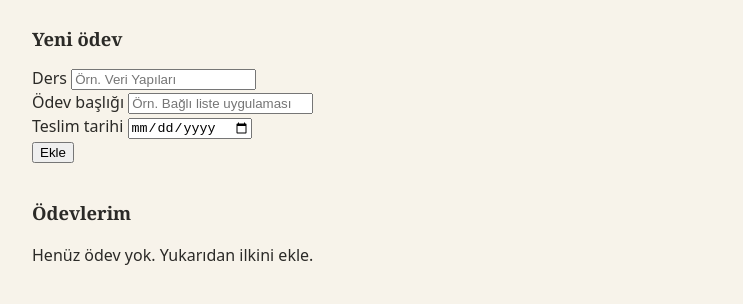
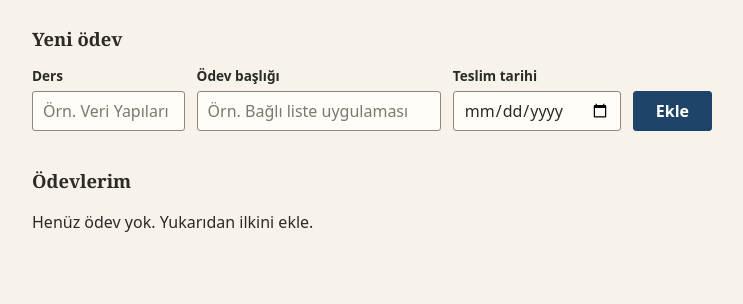
Before and after one commit to summitman001/odev-takipci, a plain HTML site: page index.html in a window 1280 px wide. Shown: the part 118-422 px from the top of the page, without its empty margins (268-1011 px from the left). Drawn offline with Linux system fonts and the light colour scheme.

Commit message:
Form masaüstünde tek satıra alındı, input ve buton sadeleştirildi

```diff
--- a/style.css
+++ b/style.css
@@ -74,3 +74,104 @@ main.icerik {
   font-size: 1.15rem;
   font-weight: 700;
 }
+
+/* Form: masaüstünde tek satır, dar ekranda alt alta */
+#odev-formu {
+  display: grid;
+  grid-template-columns: minmax(0, 1fr) minmax(0, 1.6fr) 10.5rem auto;
+  grid-template-areas:
+    "ders baslik tarih buton"
+    "uyari uyari uyari uyari";
+  column-gap: 12px;
+  row-gap: 0;
+  align-items: end;
+}
+
+.alan {
+  display: flex;
+  flex-direction: column;
+  gap: 4px;
+}
+
+.alan:nth-of-type(1) {
+  grid-area: ders;
+}
+
+.alan:nth-of-type(2) {
+  grid-area: baslik;
+}
+
+.alan:nth-of-type(3) {
+  grid-area: tarih;
+}
+
+label {
+  font-size: 0.85rem;
+  font-weight: 600;
+}
+
+input {
+  width: 100%;
+  height: 2.5rem;
+  padding: 0 10px;
+  border: 1px solid var(--cizgi-koyu);
+  border-radius: 3px;
+  background: var(--satir);
+  color: inherit;
+  font: inherit;
+}
+
+input::placeholder {
+  color: #7d786b;
+}
+
+input:focus {
+  outline: 2px solid var(--vurgu);
+  outline-offset: 1px;
+  border-color: var(--vurgu);
+}
+
+input.hatali {
+  border-color: var(--gecmis);
+}
+
+input.hatali:focus {
+  outline-color: var(--gecmis);
+}
+
+.uyari {
+  grid-area: uyari;
+  margin: 10px 0 0;
+  padding: 6px 10px;
+  border-left: 4px solid var(--gecmis);
+  background: var(--satir);
+  color: var(--gecmis);
+  font-size: 0.9rem;
+}
+
+.uyari[hidden] {
+  display: none;
+}
+
+.buton {
+  grid-area: buton;
+  height: 2.5rem;
+  padding: 0 22px;
+  border: 1px solid var(--vurgu);
+  border-radius: 3px;
+  background: var(--vurgu);
+  color: #fff;
+  font: inherit;
+  font-weight: 600;
+  cursor: pointer;
+}
+
+.buton:hover {
+  border-color: var(--vurgu-koyu);
+  background: var(--vurgu-koyu);
+}
+
+.buton:focus-visible {
+  outline: 2px solid var(--vurgu);
+  outline-offset: 2px;
+}
```
